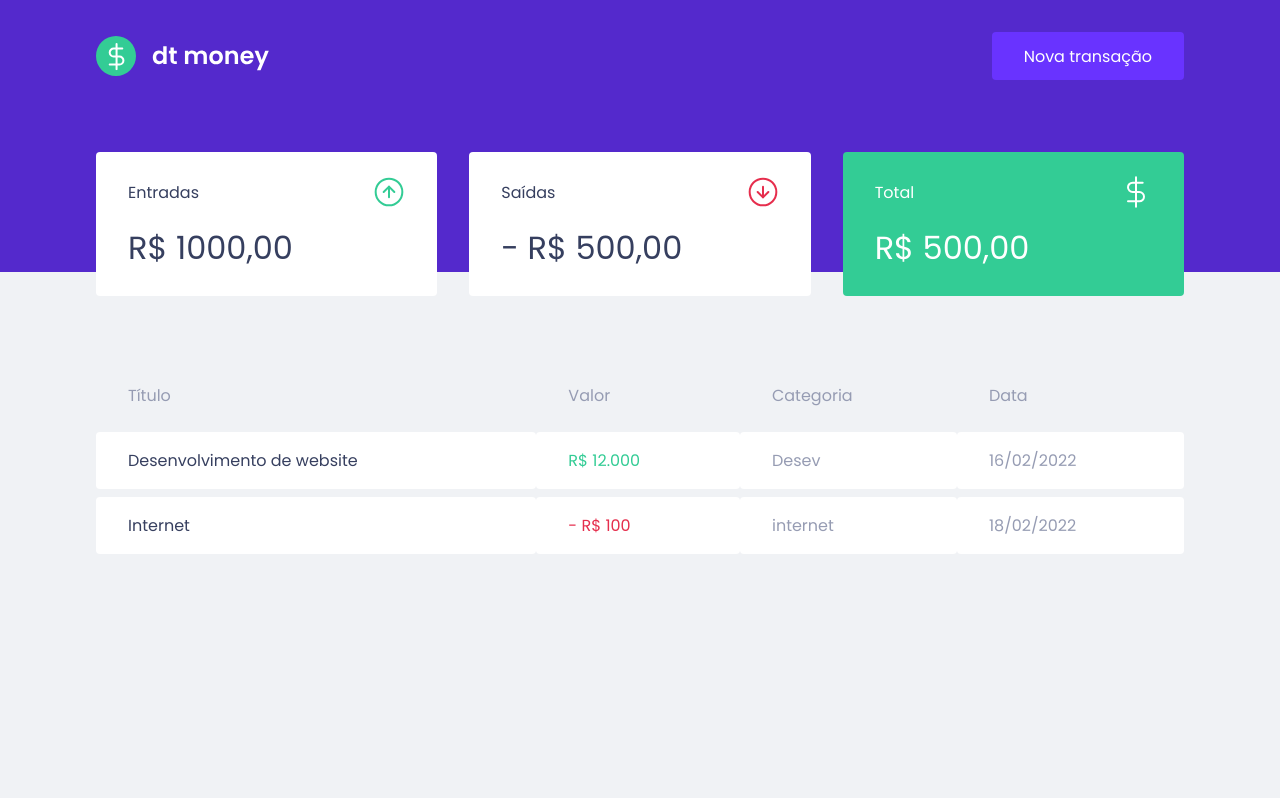
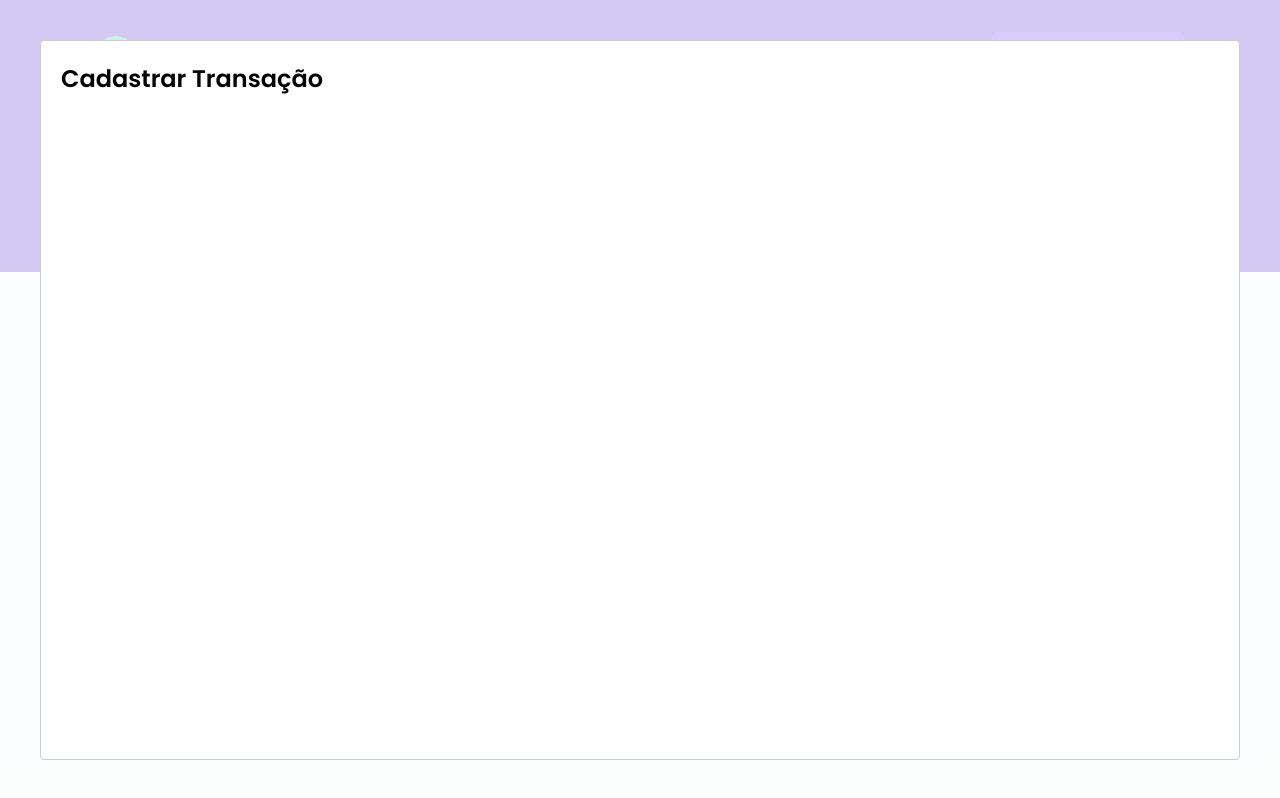
Before and after one commit to alesandraisla/ignite-dt-money-reactjs, a React (Create React App) app: page / in a window 1280 px wide. Both pictures are taken after a click on the button "Nova transação". Built offline with nearby package versions, Linux system fonts and the light colour scheme; no server answers; what miragejs would draw is missing.

Commit message:
Configurando o modal

```diff
--- a/package.json
+++ b/package.json
@@ -7,6 +7,7 @@
     "miragejs": "^0.1.43",
     "react": "^17.0.2",
     "react-dom": "^17.0.2",
+    "react-modal": "^3.14.4",
     "react-scripts": "5.0.0",
     "styled-components": "^5.3.3",
     "web-vitals": "^2.1.0"
@@ -19,6 +20,7 @@
     "@types/node": "^16.7.13",
     "@types/react": "^17.0.20",
     "@types/react-dom": "^17.0.9",
+    "@types/react-modal": "^3.13.1",
     "@types/styled-components": "^5.1.22",
     "typescript": "^4.4.2"
   },
--- a/src/App.tsx
+++ b/src/App.tsx
@@ -1,12 +1,32 @@
 import { Dashboard } from "./components/Dashboard";
 import { Header } from "./components/Header";
 import { GlobalStyle } from "./styles/global";
+import Modal from 'react-modal';
+import { useState } from "react";
+
+Modal.setAppElement('#root');
 
 export function App() {
+
+  const [isNewTransactionModalOpen, setIsNewTransactionModalOpen] = useState(false);
+
+  function handleOpenNewTransactionModal() {
+      setIsNewTransactionModalOpen(true);
+  }
+
+  function handleCloseNewTransactionModal() {
+      setIsNewTransactionModalOpen(false);
+  }
   return (
       <>
-      <Header/>
+      <Header onOpenNewTransactionModal={handleOpenNewTransactionModal}/>
       <Dashboard/>
+      <Modal
+        isOpen={isNewTransactionModalOpen}
+        onRequestClose={handleCloseNewTransactionModal}
+      >
+        <h2>Cadastrar Transação</h2>
+      </Modal>
       <GlobalStyle/>
       </>
   );
--- a/src/components/Header/index.tsx
+++ b/src/components/Header/index.tsx
@@ -1,12 +1,16 @@
 import logoImg from '../../assets/logo.svg'
 import { Container, Content } from './styles'
 
-export function Header() {
+interface HeaderProps {
+    onOpenNewTransactionModal: () => void;
+}
+
+export function Header({ onOpenNewTransactionModal }: HeaderProps) {
     return (
         <Container>
             <Content>
-            <img src={logoImg} alt="" />
-            <button type="button">
+            <img src={logoImg} alt="dt money" />
+            <button type="button" onClick={onOpenNewTransactionModal}>
                 Nova transação
             </button>
             </Content>
```
Also changed, not shown: 1 other file (tests, documents, lock files or other folders).
